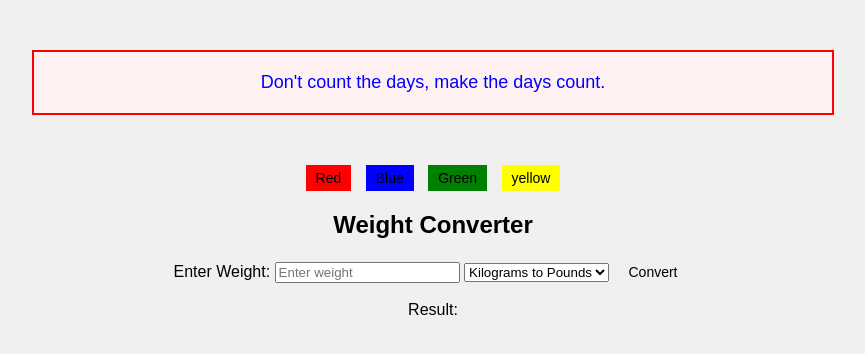
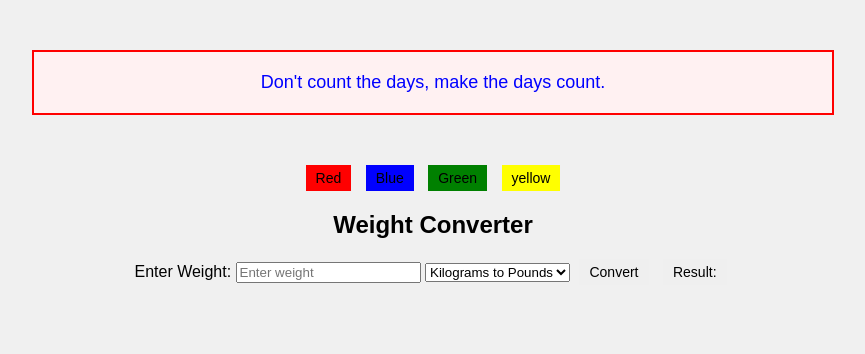
Before and after one commit to Shammo06/CSE391Assignment2, a plain HTML site: page index.html in a window 1280 px wide. Shown: the whole page, without its empty margins (207-1072 px from the left). Drawn offline with Linux system fonts and the light colour scheme.

Commit message:
make change in converter

```diff
--- a/index.html
+++ b/index.html
@@ -21,14 +21,16 @@
 
    <section>
     <h1>Weight Converter</h1>
-    <label for="weightInput">Enter Weight:</label>
+    <div class="box">
+        <label for="weightInput">Enter Weight:</label>
     <input type="number" id="weightInput" placeholder="Enter weight">
     <select id="conversionType">
         <option value="kgToLb">Kilograms to Pounds</option>
         <option value="lbToKg">Pounds to Kilograms</option>
     </select>
     <button onclick="convert()">Convert</button>
-    <p>Result: <span id="result"></span></p>
+    <button id="result">Result:</button>
+    </div>
    </section>
 
     <script src="color.js"></script>
```
